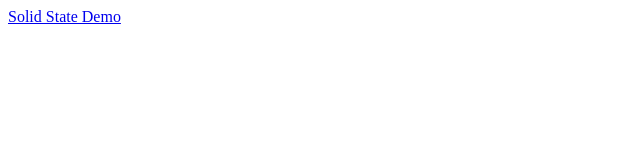
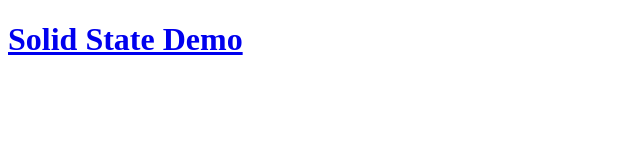
Before and after one commit to jaharb/shadow, a plain HTML site: page index.html in a window 1280 px wide. Shown: the whole page, without its empty margins (0-640 px from the left). Drawn offline with Linux system fonts and the light colour scheme.

Commit message:
boilerplate and fix link

```diff
--- a/index.html
+++ b/index.html
@@ -1,10 +1,13 @@
-<html>
-  <head>
-    <title>Shadow Game Demo Links</title>
-  </head>
-  <body>
-    <p>
-      <a href="Link: https://gabriko.itch.io/solid-state-demo-v001">Solid State Demo</a>
-    </p>
-  </body>
+<!DOCTYPE html>
+<html lang="en">
+<head>
+  <meta charset="UTF-8">
+  <meta name="viewport" content="width=device-width, initial-scale=1.0">
+  <title>Document</title>
+</head>
+<body>
+  <h1>
+    <a href="https://gabriko.itch.io/solid-state-demo-v001">Solid State Demo</a>
+  </h1>
+</body>
 </html>
```
